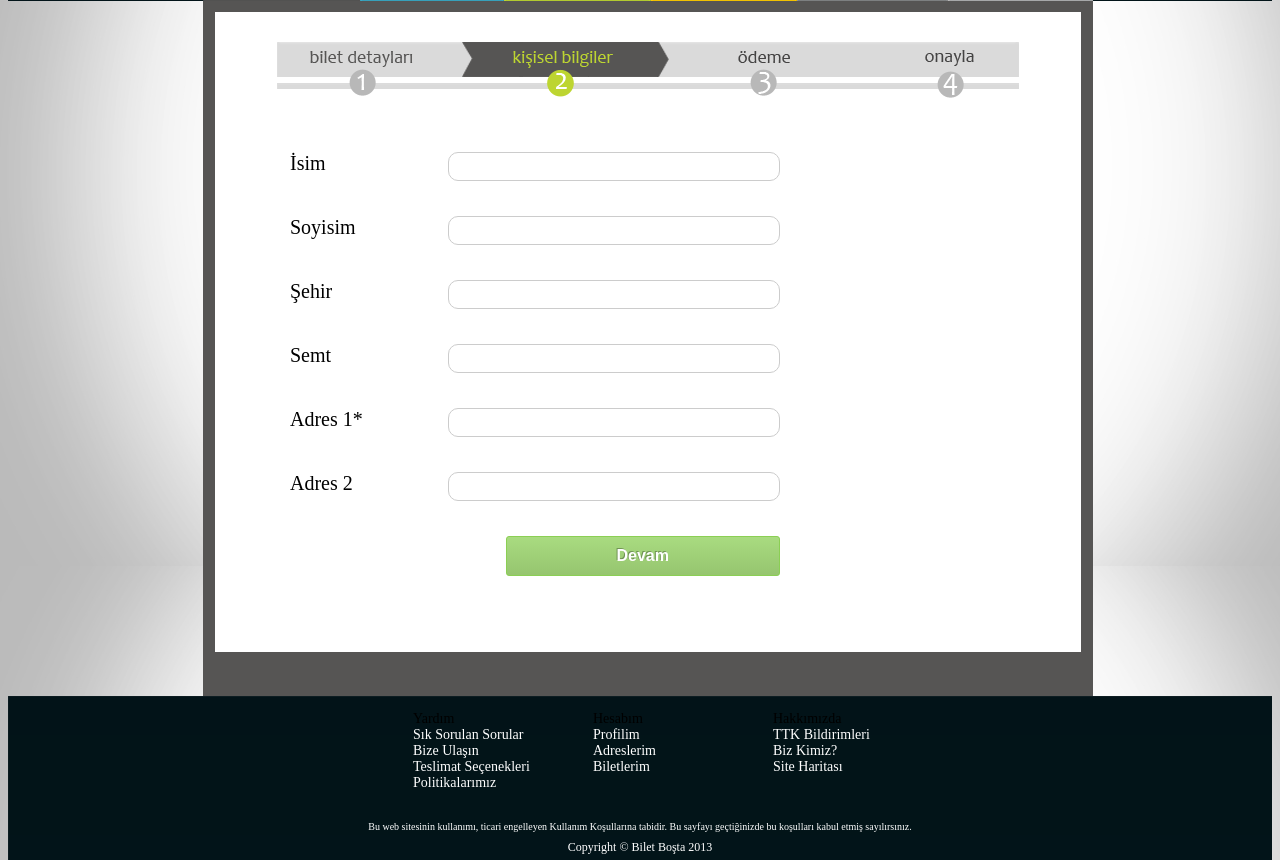
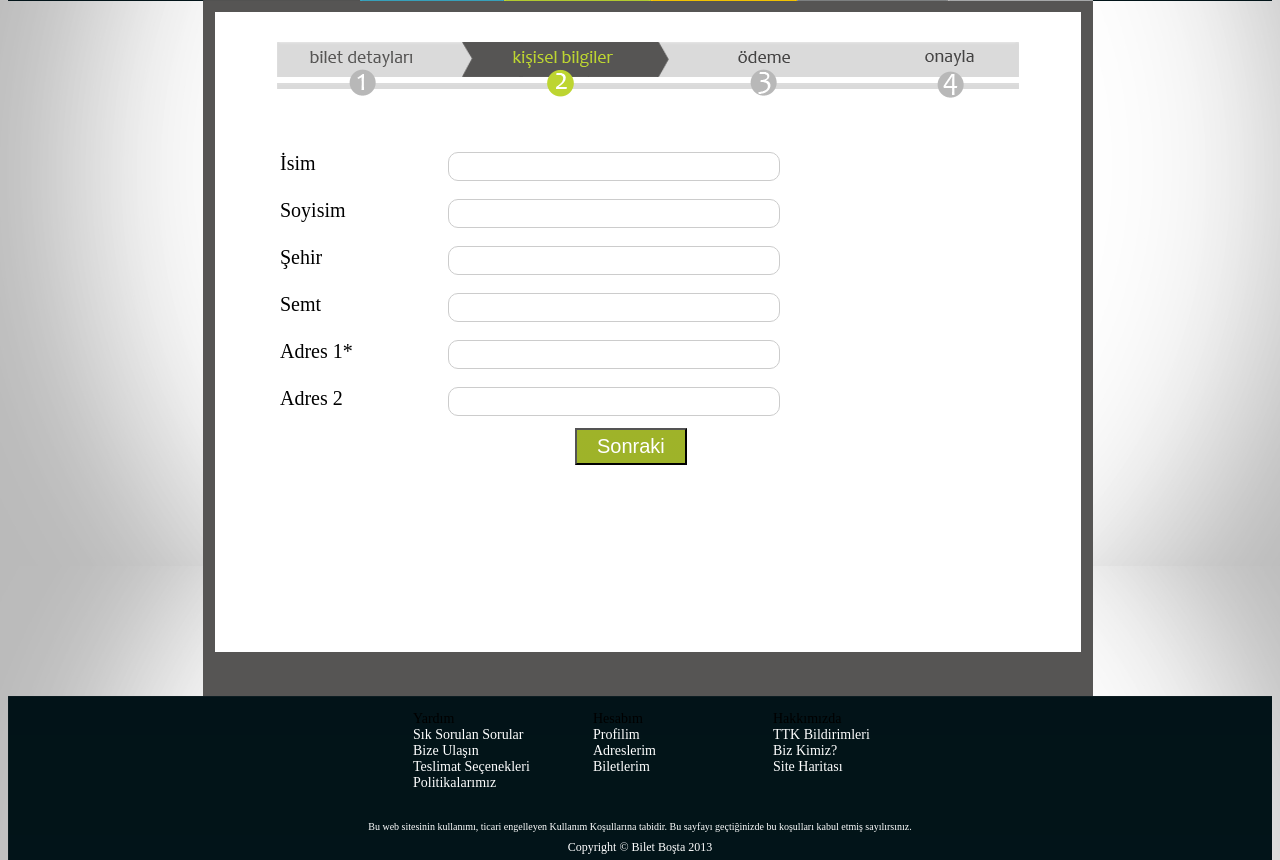
Before and after one commit to naydin/biletbazaar, a Django app: page /biletal2/ in a window 1280 px wide. Shown: the part 202-1062 px from the top of the page. Run offline with Django 3.2, Linux system fonts and the light colour scheme; parts of the project's set-up code (start-up, migrations or seed data) failed here and were passed over; some libraries are stand-ins or nearby versions.

Commit message:
Biletal2 page is implemented.

```diff
--- a/biletbazaar/Templates/buy/biletal2.html
+++ b/biletbazaar/Templates/buy/biletal2.html
@@ -131,38 +131,39 @@ document.getElementById('footer_links').style.marginLeft = Math.round( (w - 890)
          </div>
 
          <div class="bilet_detaylari">
-    			<form id="myform" name="bilet_detaylari" method="post" onsubmit="return validate(this)">
-         			<label class="name" style="font-size:20px;margin-left:10px; margin-right:20px; float:left;">İsim</label>
-   					<input id="isim_tb" class="tb" type="text" title="Bilet ilanını veren kişinin adını giriniz." />
-                    <label id="isim_lb" style="color:#bdd531; float:right; margin-right:5px;"></label>
+ 			<form id="myform" name="bilet_detaylari" method="post">
+      			<label class="name" style="font-size:20px">İsim</label> <label id="isim_lb" style="color:#bdd531; margin-left:10px;">{{ship_name_error}}</label>
+					<input name="ship_name" id="isim_tb" class="tb" type="text" title="Bilet ilanını veren kişinin adını giriniz." />
+                 <div style="height:8px;"></div>
 
-                    <br /><br /><br /><br />
-                    <label class="name" style="font-size:20px; margin-left:10px; float:left;">Soyisim </label>
-   					<input id="soyisim_tb" class="tb" type="text" title="Bilet ilanını veren kişinin soyadını giriniz." />
-                    <label id="soyisim_lb" style="color:#bdd531; float:right; margin-right:5px;"></label>
+				 <br />
 
-                    <br /><br /><br /><br />
-                    <label class="name" style="font-size:20px; margin-left:10px;float:left;">Şehir </label>
-   					<input id="sehir_tb" class="tb" type="text" title="Biletin teslim alınacağı ili giriniz."  />
-                    <label id="sehir_lb" style="color:#bdd531; float:right; margin-right:5px;"></label>
+                 <label class="name" style="font-size:20px">Soyisim</label><label id="soyisim_lb" style="color:#bdd531; margin-left:10px;">{{ship_surname_error}}</label>
+					<input name="ship_surname" id="soyisim_tb" class="tb" type="text" title="Bilet ilanını veren kişinin soyadını giriniz." />
+                 <div style="height:8px;"></div>
 
-                    <br /><br /><br /><br />
-                    <label class="name" style="font-size:20px; margin-left:10px;float:left;">Semt</label>
-   					<input id="semt_tb" class="tb" type="text" title="Biletin teslim alınacağı semt adını giriniz." />
-                    <label id="semt_lb" style="color:#bdd531; float:right; margin-right:5px;"></label>
+				 <br />
+                 <label class="name" style="font-size:20px">Şehir</label><label id="sehir_lb" style="color:#bdd531; margin-left:10px;">{{ship_city_error}}</label>
+					<input name="ship_city" id="sehir_tb" class="tb" type="text" title="Biletin teslim alınacağı ili giriniz."  />
+                 <div style="height:8px;"></div>
 
-                    <br /><br /><br /><br />
-                    <label class="name" style="font-size:20px; margin-left:10px;float:left;">Adres 1*</label>
-   					<input id="adres_tb" class="tb" type="text" title="Lütfen biletin teslim alınacağı açık adresi giriniz." />
-                    <label id="adres_lb" style="color:#bdd531; float:right; margin-right:5px;"></label>
+				 <br />
+                 <label class="name" style="font-size:20px">Semt</label> <label id="semt_lb" style="color:#bdd531; margin-left:10px;">{{ship_neighbourhood_error}}</label>
+					<input name="ship_neighbourhood" id="semt_tb" class="tb" type="text" title="Biletin teslim alınacağı semt adını giriniz." />
+                 <div style="height:8px;"></div>
 
-                    <br /><br /><br /><br />
-                    <label class="name" style="font-size:20px; margin-left:10px;float:left;">Adres 2 </label>
-   					<input class="tb" type="text"  />
+				 <br />
+                 <label class="name" style="font-size:20px">Adres 1*</label> <label id="adres_lb" style="color:#bdd531; margin-left:10px;">{{ship_address_error}}</label>
+					<input name="ship_address" id="adres_tb" class="tb" type="text" title="Lütfen biletin teslim alınacağı açık adresi giriniz." />
+                 <div style="height:8px;"></div>
 
-                    <br /><br /><br /><br />
-                    <button type="submit" class="button_example" style="float:right;">Devam</button>
-        		</form>
+				 <br />
+                 <label class="name" style="font-size:20px">Adres 2</label> <label id="adres_lb" style="color:#bdd531; margin-left:10px;">{{ship_address2_error}}</label>
+					<input name="ship_address2" class="tb" type="text"  />
+                 <div style="height:8px;"></div>
+				{% csrf_token %}
+                 <button type="submit" class="btn">Sonraki</button>
+     		</form>
 		</div>
 
 
--- a/buy/views.py
+++ b/buy/views.py
@@ -46,7 +46,59 @@ def biletal1(request):
 
 
 def biletal2(request):
-    return render(request,'buy/biletal2.html')
+    ship_name_error = ''
+    ship_surname_error = ''
+    ship_city_error = ''
+    ship_neighbourhood_error = ''
+    ship_address_error = ''
+    ship_address2_error = ''
+
+    if request.method == 'POST':
+        try:
+            ship_name = request.POST['ship_name']
+            ship_surname = request.POST['ship_surname']
+            ship_city = request.POST['ship_city']
+            ship_neighbourhood = request.POST['ship_neighbourhood']
+            ship_address = request.POST['ship_address']
+            ship_address2 = request.POST['ship_address2']
+
+            error_message = u'Lütfen geçerli bir değer giriniz.'
+            if not validation_util.is_all_char_with_whitespace(ship_name):
+                ship_name_error = error_message
+            if not validation_util.is_all_char(ship_surname):
+                ship_surname_error = error_message
+            if not validation_util.is_all_char(ship_city):
+                ship_city_error = error_message
+            if not validation_util.is_all_char(ship_neighbourhood):
+                ship_neighbourhood_error = error_message
+            if not validation_util.is_address(ship_address):
+                ship_address_error = error_message
+            if ship_address2 != '' and (not validation_util.is_address(ship_address2)):
+                ship_address2_error = error_message
+
+            if ship_name_error == '' and ship_surname_error == '' and ship_city_error == '' and ship_neighbourhood_error == '' and ship_address_error == '' and ship_address2_error == '':
+                request.session['ship_name'] = ship_name
+                request.session['ship_surname'] = ship_surname
+                request.session['ship_city'] = ship_city
+                request.session['ship_neighbourhood'] = ship_neighbourhood
+                request.session['ship_address'] = ship_address
+                request.session['ship_address2'] = ship_address2
+
+                return redirect('/biletal3')
+
+        except Exception as e:
+            print '%s (%s)' % (e.message, type(e))
+            return redirect('/anasayfa')
+
+
+    return render(request,'buy/biletal2.html',{
+        'ship_name_error':ship_name_error,
+        'ship_surname_error':ship_surname_error,
+        'ship_city_error':ship_city_error,
+        'ship_neighbourhood_error':ship_neighbourhood_error,
+        'ship_address_error':ship_address_error,
+        'ship_address2_error':ship_address2_error
+    })
 
 def biletal3(request):
     return render(request,'buy/biletal3.html')
--- a/sell/views.py
+++ b/sell/views.py
@@ -305,6 +305,8 @@ def onayla(request):
                 shipment_info.save()
                 payment_info.save()
 
+                #TODO: session variables should be deleted
+
                 return redirect('/anasayfa')
 
         except Exception as e:
```
